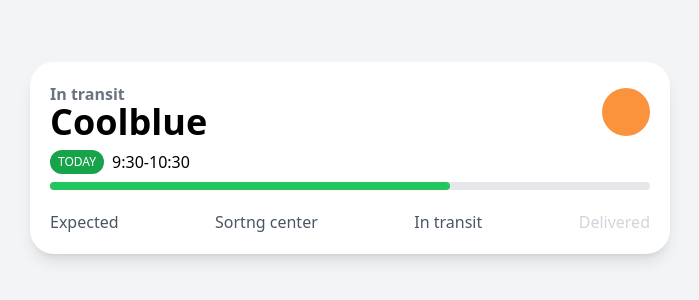
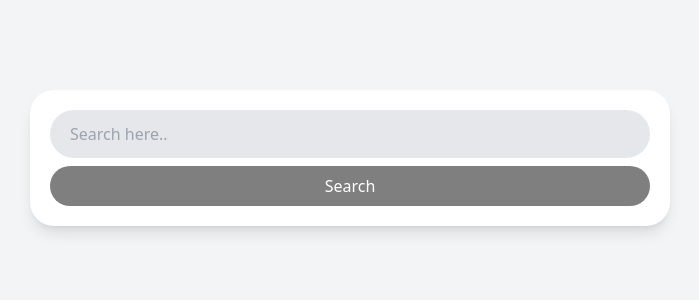
Before and after one commit to joy-jeon/carrot-market-reloaded, a Next.js app: page / in a window 1280 px wide. Shown: the part 242-542 px from the top of the page, without its empty margins (290-989 px from the left). Built offline with nearby package versions, Linux system fonts and the light colour scheme.

Commit message:
tw - input + button ( ring, active: focus: placeholder: bg-opacity

```diff
--- a/app/page.tsx
+++ b/app/page.tsx
@@ -1,52 +1,22 @@
 export default function Home() {
   return (
-    <main
-      className="bg-gray-100 h-screen flex items-center justify-center p-5
-      dark:bg-gray-600"
-    >
-      <div
-        className="bg-white shadow-lg w-full rounded-3xl p-5
-        max-w-screen-sm dark:bg-gray-500"
-      >
-        {/* row1 */}
-        <div className="flex justify-between items-center">
-          <div className="flex flex-col">
-            <span
-              className="text-gray-500 font-semibold -mb-1
-              dark:text-gray-300"
-            >
-              In transit
-            </span>
-            <span className="text-4xl font-semibold dark:text-white">
-              Coolblue
-            </span>
-          </div>
-          <div className="size-12 bg-orange-400 rounded-full" />
-        </div>
-        {/* row2 */}
-        <div className="my-2 flex items-center gap-2">
-          <span
-            className="
-            bg-green-600 text-white uppercase px-2 py-1 text-xs font-medium rounded-full transition
-            hover:bg-green-500 hover:scale-125
-          "
-          >
-            Today
-          </span>
-          <span className="dark:text-gray-100">9:30-10:30</span>
-        </div>
-        {/* row3 */}
-        <div className="relative">
-          <div className="bg-gray-200 rounded-full w-full h-2" />
-          <div className="bg-green-500 rounded-full w-2/3 h-2 absolute left-0 bottom-0" />
-        </div>
-        {/* row4 */}
-        <div className="flex justify-between items-center mt-5 text-gray-600 dark:text-gray-300">
-          <span>Expected</span>
-          <span>Sortng center</span>
-          <span>In transit</span>
-          <span className="text-gray-300 dark:text-gray-400">Delivered</span>
-        </div>
+    <main className="bg-gray-100 h-screen flex items-center justify-center p-5">
+      <div className="bg-white shadow-lg w-full rounded-3xl p-5 max-w-screen-sm flex flex-col gap-2">
+        <input
+          type="text"
+          placeholder="Search here.."
+          className="w-full rounded-full h-12 bg-gray-200 px-5 outline-none
+          ring ring-transparent focus:ring-orange-500 focus:ring-offset-2 transition-shadow
+          placeholder:text-gray-400"
+        />
+        <button
+          className="bg-black text-white py-2 rounded-full
+          active:scale-90
+          transition-transform font-medium outline-none
+          bg-opacity-50"
+        >
+          Search
+        </button>
       </div>
     </main>
   );
```
